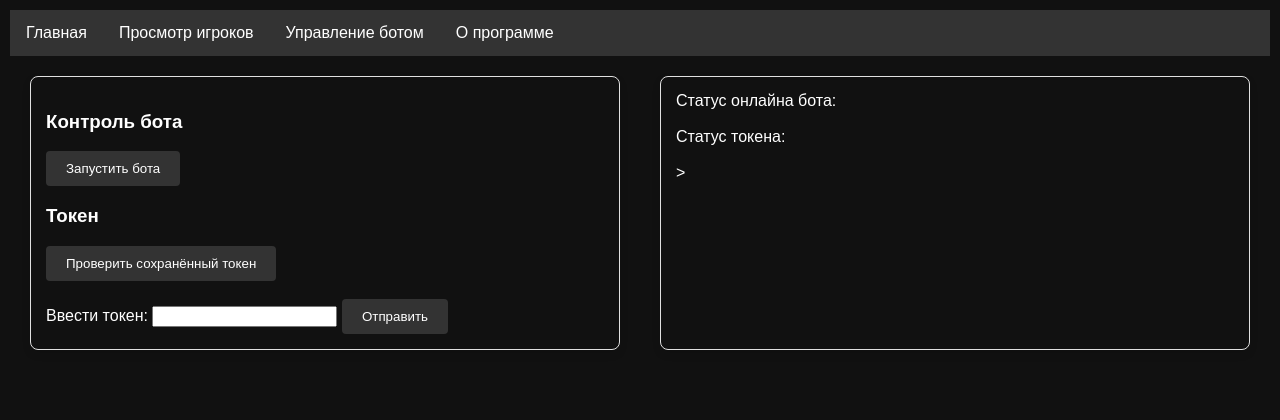
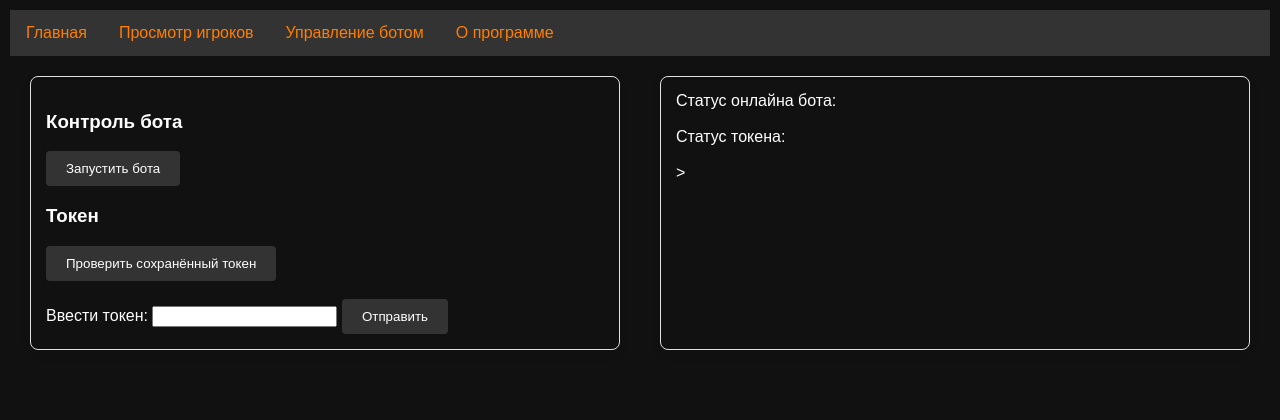
Before and after one commit to AngelsAndDemonsDM/DM-Bot-server, a Python web app: template Code/templates/bot.html in a window 1280 px wide. Shown: the top 420 px of the page. Run offline with Jinja, Linux system fonts and the light colour scheme; the template is opened without the code that fills it, so the values that code supplies are empty; some libraries are stand-ins or nearby versions.

Commit message:
Удаление конфликта с сылками

```diff
--- a/Code/static/style.css
+++ b/Code/static/style.css
@@ -39,7 +39,6 @@ li {
 
 li a {
     display: block; /* Блочный элемент */
-    color: white; /* Белый цвет текста */
     text-align: center; /* Выравнивание текста по центру */
     padding: 14px 16px; /* Внутренние отступы */
     text-decoration: none; /* Убираем подчеркивание */
```
